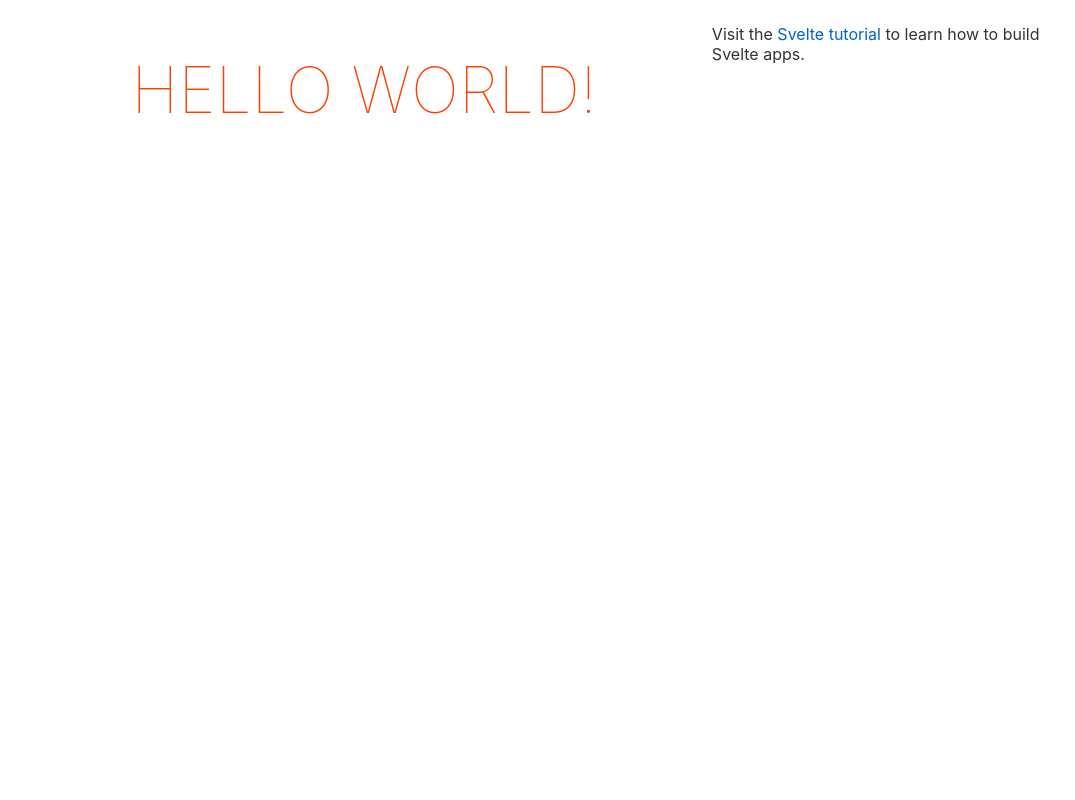
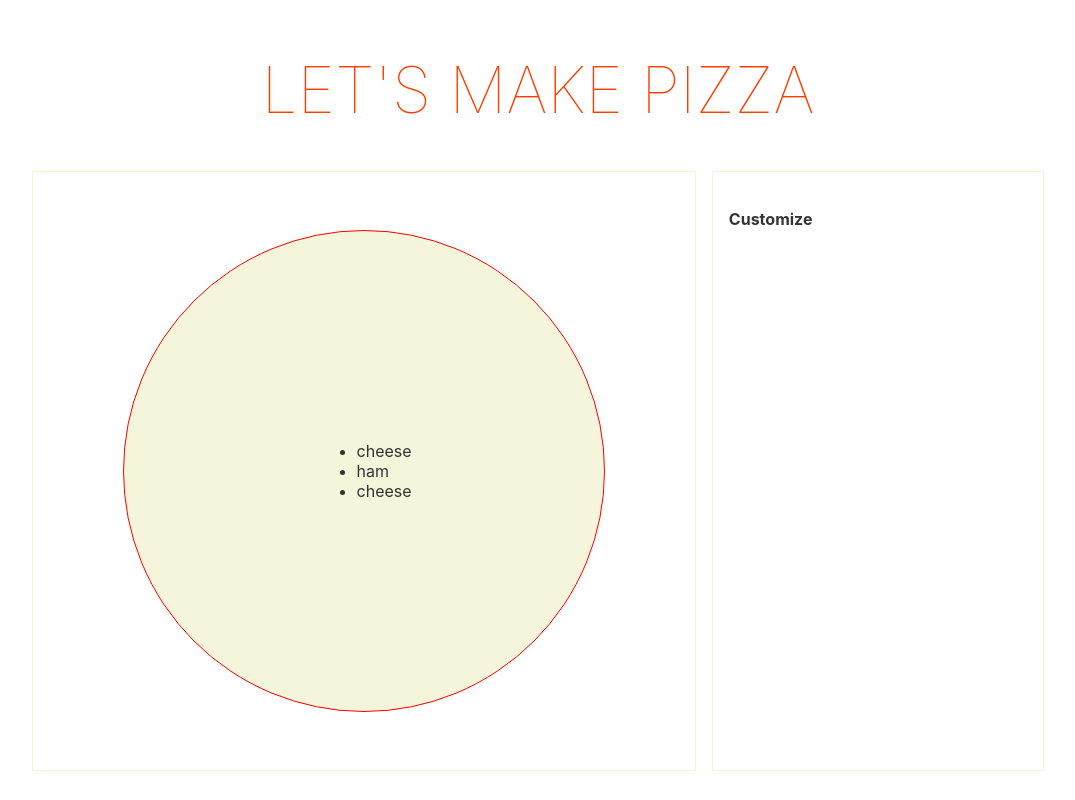
Before and after one commit to peelar/pizza-creator, a Svelte app: page / in a window 1280 px wide. Shown: the whole page, without its empty margins (102-1177 px from the left). Built offline with nearby package versions, Linux system fonts and the light colour scheme.

Commit message:
Change show Display and Creator in App

```diff
--- a/src/App.svelte
+++ b/src/App.svelte
@@ -1,10 +1,14 @@
 <script lang="ts">
-	export let name: string;
+	import Display from "./components/Display/Display.svelte";
+	import Creator from "./components/Creator/Creator.svelte";
 </script>
 
+<header>
+	<h1>Let's make pizza</h1>
+</header>
 <main>
-	<h1>Hello {name}!</h1>
-	<p>Visit the <a href="https://svelte.dev/tutorial">Svelte tutorial</a> to learn how to build Svelte apps.</p>
+	<Display />
+	<Creator />
 </main>
 
 <style>
```
